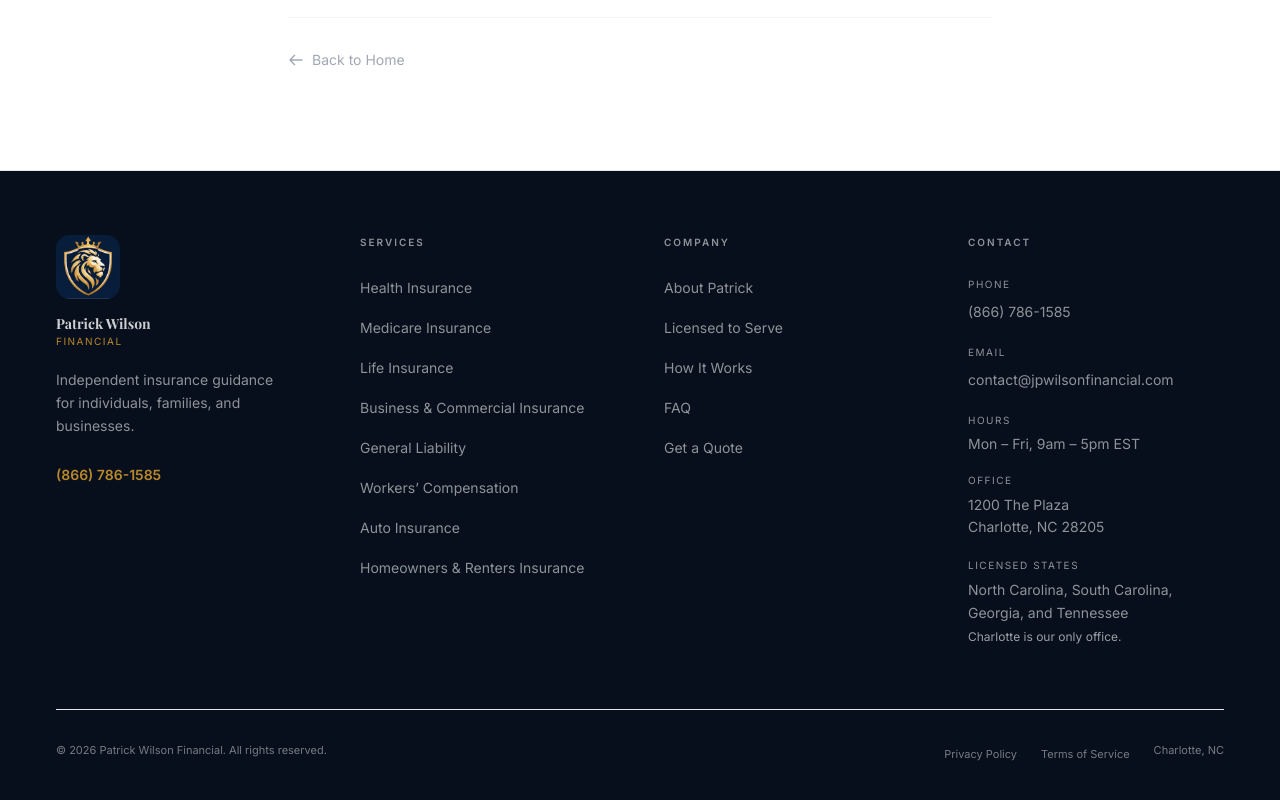
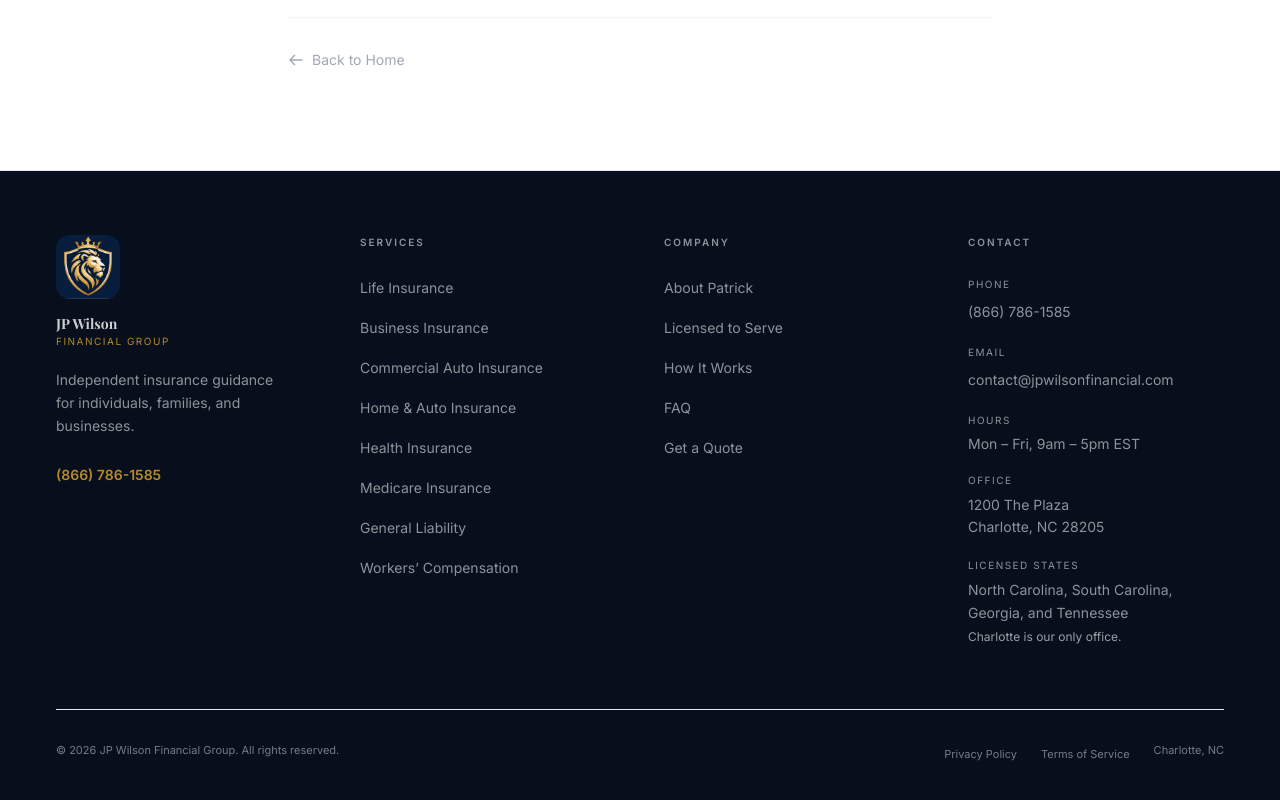
Before and after one commit to carson937/jpwilson-financial, a Next.js app: page /terms in a window 1280 px wide. Shown: the part 1014-1814 px from the top of the page. Built offline with nearby package versions, Linux system fonts and the light colour scheme; no server answers.

Commit message:
content: prioritize JP Wilson insurance services

```diff
--- a/app/layout.tsx
+++ b/app/layout.tsx
@@ -21,11 +21,11 @@
 
 export const metadata: Metadata = {
   metadataBase: new URL('https://jpwilsonfinancial.com'),
-  title: 'Patrick Wilson Financial | Independent Insurance Advisor',
+  title: 'JP Wilson Financial Group | Independent Insurance Advisor',
   description:
-    'Patrick Wilson Financial helps individuals, families, and businesses compare health, Medicare, life, business, auto, and home insurance options. Licensed in North Carolina, South Carolina, Georgia, and Tennessee. Office in Charlotte, NC.',
+    'JP Wilson Financial Group helps individuals, families, and businesses compare life, business, commercial auto, and home & auto insurance options. Health and Medicare coverage are also available. Licensed in North Carolina, South Carolina, Georgia, and Tennessee. Office in Charlotte, NC.',
   keywords:
-    'insurance broker, health insurance, Medicare insurance, life insurance, business insurance, general liability, workers compensation, independent insurance agent, Charlotte NC insurance, North Carolina, South Carolina, Georgia, Tennessee',
+    'insurance broker, life insurance, business insurance, commercial auto insurance, home and auto insurance, health insurance, Medicare insurance, general liability, workers compensation, independent insurance agent, Charlotte NC insurance, North Carolina, South Carolina, Georgia, Tennessee',
   // Official brand marks (intake 2026-07-29-official-logos).
   icons: {
     icon: [
@@ -36,19 +36,19 @@
     apple: '/apple-touch-icon.png',
   },
   openGraph: {
-    title: 'Patrick Wilson Financial | Independent Insurance Advisor',
+    title: 'JP Wilson Financial Group | Independent Insurance Advisor',
     description:
-      'Independent insurance guidance for health, Medicare, life, business, auto, and home coverage. Licensed in NC, SC, GA, and TN.',
+      'Independent insurance guidance for life, business, commercial auto, and home & auto coverage. Licensed in NC, SC, GA, and TN.',
     type: 'website',
     url: '/',
-    siteName: 'Patrick Wilson Financial',
-    images: [{ url: '/og-image.png', width: 1200, height: 630, alt: 'Patrick Wilson Financial' }],
+    siteName: 'JP Wilson Financial Group',
+    images: [{ url: '/og-image.png', width: 1200, height: 630, alt: 'JP Wilson Financial Group' }],
   },
   twitter: {
     card: 'summary_large_image',
-    title: 'Patrick Wilson Financial | Independent Insurance Advisor',
+    title: 'JP Wilson Financial Group | Independent Insurance Advisor',
     description:
-      'Independent insurance guidance for health, Medicare, life, business, auto, and home coverage. Licensed in NC, SC, GA, and TN.',
+      'Independent insurance guidance for life, business, commercial auto, and home & auto coverage. Licensed in NC, SC, GA, and TN.',
     images: ['/og-image.png'],
   },
   alternates: {
@@ -75,7 +75,7 @@
 const jsonLd = {
   '@context': 'https://schema.org',
   '@type': 'InsuranceAgency',
-  name: 'Patrick Wilson Financial',
+  name: 'JP Wilson Financial Group',
   url: 'https://jpwilsonfinancial.com',
   telephone: '+1-866-786-1585',
   email: 'contact@jpwilsonfinancial.com',
@@ -101,15 +101,14 @@
     ? { areaServed: licensedStateNames().map((name) => ({ '@type': 'State', name })) }
     : {}),
   serviceType: [
+    'Life Insurance',
+    'Business Insurance',
+    'Commercial Auto Insurance',
+    'Home & Auto Insurance',
+    'General Liability Insurance',
+    "Workers' Compensation Insurance",
     'Health Insurance',
     'Medicare Insurance',
-    'Life Insurance',
-    'Business Insurance',
-    'General Liability Insurance',
-    "Workers' Compensation Insurance",
-    'Auto Insurance',
-    'Homeowners Insurance',
-    'Renters Insurance',
   ],
 }
 
--- a/app/privacy/page.tsx
+++ b/app/privacy/page.tsx
@@ -2,7 +2,7 @@
 import Footer from '@/components/Footer'
 
 export const metadata = {
-  title: 'Privacy Policy | Patrick Wilson Financial',
+  title: 'Privacy Policy | JP Wilson Financial Group',
   // Without this the root layout's `alternates.canonical: '/'` is
   // inherited, telling search engines this page is a duplicate of the
   // homepage.
@@ -30,7 +30,7 @@
             <p>
               When you request a quote or contact us, we collect your name, phone number,
               email address, and information about your insurance needs. This information is
-              used solely to provide insurance quote follow-up from Patrick Wilson Financial.
+              used solely to provide insurance quote follow-up from JP Wilson Financial Group.
             </p>
           </section>
 
--- a/app/terms/page.tsx
+++ b/app/terms/page.tsx
@@ -2,7 +2,7 @@
 import Footer from '@/components/Footer'
 
 export const metadata = {
-  title: 'Terms of Service | Patrick Wilson Financial',
+  title: 'Terms of Service | JP Wilson Financial Group',
   // Without this the root layout's `alternates.canonical: '/'` is
   // inherited, telling search engines this page is a duplicate of the
   // homepage.
@@ -28,7 +28,7 @@
           <section>
             <h2 className="text-navy-950 font-bold text-lg mb-3">Use of This Website</h2>
             <p>
-              This website is operated by Patrick Wilson Financial. By using
+              This website is operated by JP Wilson Financial Group. By using
               this site, you agree to these terms. The information on
               this site is for general informational purposes and does not constitute
               insurance advice.
@@ -56,7 +56,7 @@
           <section>
             <h2 className="text-navy-950 font-bold text-lg mb-3">Service Area</h2>
             <p>
-              Patrick Wilson Financial operates from 1200 The Plaza, Charlotte, NC 28205.
+              JP Wilson Financial Group operates from 1200 The Plaza, Charlotte, NC 28205.
               Patrick operates as an independent insurance advisor and is not
               exclusively affiliated with any single carrier.
             </p>
--- a/components/AboutPatrick.tsx
+++ b/components/AboutPatrick.tsx
@@ -65,7 +65,7 @@
                 </p>
                 <p className="text-white/55 text-sm leading-relaxed">
                   In-person guidance from the Charlotte office at 1200 The Plaza,
-                  covering health, Medicare, life, business, and personal insurance.
+                  covering life, business, commercial auto, home &amp; auto, health, and Medicare insurance.
                 </p>
               </div>
             </div>
--- a/components/BrandLogo.tsx
+++ b/components/BrandLogo.tsx
@@ -57,7 +57,7 @@
   height,
   surface = 'light',
   className = '',
-  alt = 'J.P. Wilson Financial Group',
+  alt = 'JP Wilson Financial Group',
 }: BrandLockupProps) {
   const width = Math.round((height * LOCKUP_W) / LOCKUP_H)
 
--- a/components/CarrierLogos.tsx
+++ b/components/CarrierLogos.tsx
@@ -1,9 +1,9 @@
 const carriers = [
-  'Medicare Advantage', 'Medicare Supplement', 'Part D', 'Life Insurance',
-  'Final Expense', 'Auto Insurance', 'Homeowners', 'Renters Insurance',
+  'Life Insurance', 'Business Insurance', 'Commercial Auto Insurance', 'Home & Auto Insurance',
+  'Medicare Advantage', 'Part D', 'Final Expense', 'Homeowners', 'Renters Insurance',
   'Business Liability', 'Commercial Property', 'Workers Comp', 'Umbrella',
-  'Medicare Advantage', 'Medicare Supplement', 'Part D', 'Life Insurance',
-  'Final Expense', 'Auto Insurance', 'Homeowners', 'Renters Insurance',
+  'Life Insurance', 'Business Insurance', 'Commercial Auto Insurance', 'Home & Auto Insurance',
+  'Medicare Advantage', 'Part D', 'Final Expense', 'Homeowners', 'Renters Insurance',
   'Business Liability', 'Commercial Property', 'Workers Comp', 'Umbrella',
 ]
 
--- a/components/FinalCTA.tsx
+++ b/components/FinalCTA.tsx
@@ -181,7 +181,7 @@
                 </div>
                 <h2 className="font-serif text-white font-bold text-lg mb-2 italic">Request Received.</h2>
                 <p className="text-white/65 text-sm leading-relaxed mb-6">
-                  Patrick Wilson Financial has received your request. Patrick will
+                  JP Wilson Financial Group has received your request. Patrick will
                   review your coverage details and contact you directly to talk through your options.
                 </p>
                 <div className="flex flex-col gap-3 items-center">
@@ -215,7 +215,7 @@
                   No obligation. Patrick will follow up personally.
                 </p>
                 <p className="text-white/75 text-xs leading-relaxed mb-5">
-                  Your information stays with Patrick Wilson Financial. It is not sold or distributed to multiple agents.
+                  Your information stays with JP Wilson Financial Group. It is not sold or distributed to multiple agents.
                 </p>
 
                 <div className="sr-only" aria-hidden="true">
--- a/components/Footer.tsx
+++ b/components/Footer.tsx
@@ -1,16 +1,15 @@
 import { BrandCrest } from './BrandLogo'
 import { OFFICE, licensedStatesSentence } from '@/lib/licensedStates'
 
-// Health and Medicare are listed adjacently at equal weight by client direction.
 const serviceLinks = [
+  { label: 'Life Insurance', href: '#services' },
+  { label: 'Business Insurance', href: '#services' },
+  { label: 'Commercial Auto Insurance', href: '#services' },
+  { label: 'Home & Auto Insurance', href: '#services' },
   { label: 'Health Insurance', href: '#services' },
   { label: 'Medicare Insurance', href: '#services' },
-  { label: 'Life Insurance', href: '#services' },
-  { label: 'Business & Commercial Insurance', href: '#services' },
   { label: 'General Liability', href: '#services' },
   { label: 'Workers’ Compensation', href: '#services' },
-  { label: 'Auto Insurance', href: '#services' },
-  { label: 'Homeowners & Renters Insurance', href: '#services' },
 ]
 
 const companyLinks = [
@@ -37,8 +36,8 @@
             */}
             <div className="mb-5">
               <BrandCrest size={64} className="mb-4" />
-              <p className="font-serif text-sm font-bold text-white/80 leading-tight">Patrick Wilson</p>
-              <p className="text-[10px] text-gold tracking-[0.15em] uppercase mt-0.5">Financial</p>
+              <p className="font-serif text-sm font-bold text-white/80 leading-tight">JP Wilson</p>
+              <p className="text-[10px] text-gold tracking-[0.15em] uppercase mt-0.5">Financial Group</p>
             </div>
             <p className="text-sm leading-relaxed mb-6 max-w-[220px]">
               Independent insurance guidance for individuals, families, and
@@ -146,7 +145,7 @@
         {/* Legal bar */}
         <div className="border-t border-white/6 pt-8 flex flex-col md:flex-row justify-between gap-4 text-[11px] text-white/45">
           <p>
-            &copy; {new Date().getFullYear()} Patrick Wilson Financial. All rights reserved.
+            &copy; {new Date().getFullYear()} JP Wilson Financial Group. All rights reserved.
           </p>
           <div className="flex gap-6">
             <a href="/privacy" className="inline-block py-1 hover:text-white/35 transition-colors duration-200">
--- a/components/Hero.tsx
+++ b/components/Hero.tsx
@@ -61,9 +61,9 @@
           </h1>
 
           <p className="text-[15px] text-navy-900/70 leading-relaxed max-w-md mb-10">
-            Patrick Wilson helps individuals, families, and businesses compare
-            suitable health and Medicare coverage, along with life, business,
-            and personal insurance options, without unnecessary pressure.
+            JP Wilson Financial Group helps individuals, families, and businesses
+            compare life, business, commercial auto, and home &amp; auto insurance
+            options without unnecessary pressure.
           </p>
 
           {/* Phone */}
--- a/components/LeadCapture.tsx
+++ b/components/LeadCapture.tsx
@@ -231,7 +231,7 @@
             <p className="text-xs font-semibold tracking-[0.14em] uppercase text-gold mb-1">Step 4 of {totalSteps}</p>
             <p className="font-serif text-white font-bold text-lg mb-1 italic">How should Patrick reach you?</p>
             <p className="text-white/75 text-xs leading-relaxed mb-5">
-              Your information stays with Patrick Wilson Financial. It is not sold or distributed to multiple agents.
+              Your information stays with JP Wilson Financial Group. It is not sold or distributed to multiple agents.
             </p>
             <div className="sr-only" aria-hidden="true">
               <label htmlFor="hero-website">Website</label>
@@ -391,7 +391,7 @@
             </div>
             <h2 className="font-serif text-white font-bold text-lg mb-2 italic">You&rsquo;re all set.</h2>
             <p className="text-white/65 text-sm leading-relaxed mb-6">
-              Patrick Wilson Financial has received your request. Patrick will review
+              JP Wilson Financial Group has received your request. Patrick will review
               your coverage details and contact you directly to talk through your options.
             </p>
             <div className="flex flex-col gap-3 items-center">
--- a/components/Nav.tsx
+++ b/components/Nav.tsx
@@ -87,7 +87,7 @@
         <div className="flex items-center justify-between h-[72px] gap-4">
 
           {/* Brand mark — official lockup, light surface (nav is white) */}
-          <a href="/" className="flex items-center flex-shrink-0" aria-label="Patrick Wilson Financial — home">
+          <a href="/" className="flex items-center flex-shrink-0" aria-label="JP Wilson Financial Group — home">
             <span className="md:hidden">
               <BrandLockup height={30} alt="" />
             </span>
--- a/components/Services.tsx
+++ b/components/Services.tsx
@@ -2,59 +2,53 @@
 
 import { trackEvent } from '@/lib/analytics'
 
-/**
- * Health Insurance and Medicare Insurance carry equal hierarchy by client
- * direction (CLIENT_CONTEXT.md, 2026-07-29). They render as one paired row so
- * neither sits above the other. Do not add a badge, reorder, or split them into
- * separate rows without a written client decision.
- */
 const primaryPair = [
   {
-    name: 'Health Insurance',
-    desc: 'Individual and group health plans reviewed around your household or team, comparing networks, deductibles, and total yearly cost.',
-    tags: ['Individual Plans', 'Group Plans', 'Family Coverage'],
-    cta: 'Compare Health Plans',
+    name: 'Life Insurance',
+    desc: "Term, whole, final expense, and other life insurance options considered around your family's financial needs, not a one-size-fits-all policy.",
+    tags: ['Term Life', 'Whole Life', 'Universal', 'Final Expense'],
+    cta: 'Get a Life Quote',
   },
   {
-    name: 'Medicare Insurance',
-    desc: 'Medicare Advantage, Supplement, and Part D options compared against your doctors, prescriptions, and budget.',
-    tags: ['Medicare Advantage', 'Supplement (Medigap)', 'Part D', 'DSNP'],
-    cta: 'Compare Medicare Plans',
+    name: 'Business Insurance',
+    desc: 'General Liability, Workers’ Compensation, commercial property, and related policies reviewed around your business, industry, and risk exposure.',
+    tags: ['General Liability', 'Workers’ Compensation', 'Commercial Property', 'BOP'],
+    cta: 'Protect Your Business',
   },
 ]
 
 const services = [
   {
     num: '02',
-    name: 'Life Insurance',
-    desc: "Term, whole, final expense, and other life insurance options considered around your family's financial needs, not a one-size-fits-all policy.",
-    tags: ['Term Life', 'Whole Life', 'Universal', 'Final Expense'],
+    name: 'Commercial Auto Insurance',
+    desc: 'Commercial auto options compared with attention to liability limits, deductibles, drivers, vehicles, and total cost for your business.',
+    tags: ['Commercial Vehicles', 'Liability', 'Fleet Coverage', 'Drivers'],
     badge: null,
-    cta: 'Get a Life Quote',
+    cta: 'Get Commercial Auto Quote',
   },
   {
     num: '03',
-    name: 'Business & Commercial Insurance',
-    desc: 'General Liability, Workers’ Compensation, commercial property, and related policies reviewed around your business, industry, and risk exposure.',
-    tags: ['General Liability', 'Workers’ Compensation', 'Commercial Property', 'BOP'],
+    name: 'Home & Auto Insurance',
+    desc: 'Homeowners, renters, and personal auto policies reviewed with bundling options when they make sense for your household.',
+    tags: ['Homeowners', 'Renters', 'Personal Auto', 'Umbrella'],
     badge: null,
-    cta: 'Protect Your Business',
+    cta: 'Protect Home & Auto',
   },
   {
     num: '04',
-    name: 'Auto Insurance',
-    desc: 'Personal and commercial auto options compared with attention to liability limits, deductibles, drivers, vehicles, and total cost.',
-    tags: ['Personal Auto', 'Commercial Vehicles', 'SR-22'],
+    name: 'Health Insurance',
+    desc: 'Individual and group health plans reviewed around your household or team, comparing networks, deductibles, and total yearly cost.',
+    tags: ['Individual Plans', 'Group Plans', 'Family Coverage'],
     badge: null,
-    cta: 'Get Auto Quote',
+    cta: 'Compare Health Plans',
   },
   {
     num: '05',
-    name: 'Homeowners & Renters Insurance',
-    desc: 'Homeowners, renters, and landlord policies reviewed with bundling options when they make sense for your household.',
-    tags: ['Homeowners', 'Renters', 'Landlord', 'Umbrella'],
+    name: 'Medicare Insurance',
+    desc: 'Medicare Advantage, Supplement, and Part D options compared against your doctors, prescriptions, and budget.',
+    tags: ['Medicare Advantage', 'Supplement (Medigap)', 'Part D', 'DSNP'],
     badge: null,
-    cta: 'Protect Your Home',
+    cta: 'Compare Medicare Plans',
   },
 ]
 
@@ -87,16 +81,16 @@
             </h2>
           </div>
           <p className="text-navy-900/70 text-sm leading-relaxed pb-1">
-            From health and Medicare coverage to your business policy, Patrick
-            helps you compare suitable options clearly so you can choose coverage
-            with confidence, without the runaround.
+            Start with life, business, commercial auto, and home &amp; auto coverage.
+            Patrick can also help you compare health and Medicare options clearly,
+            without the runaround.
           </p>
         </div>
 
         {/* Services — editorial list, full-bleed rows */}
         <div>
 
-          {/* Row 01 — Health & Medicare share one row at equal weight */}
+          {/* Row 01 — the client-designated primary insurance categories */}
           <div
             className="block -mx-8 md:-mx-14 px-8 md:px-14 py-10 md:py-12 border-b border-navy-900/8"
             data-reveal
```
Also changed, not shown: 1 other file (tests, documents, lock files or other folders).
